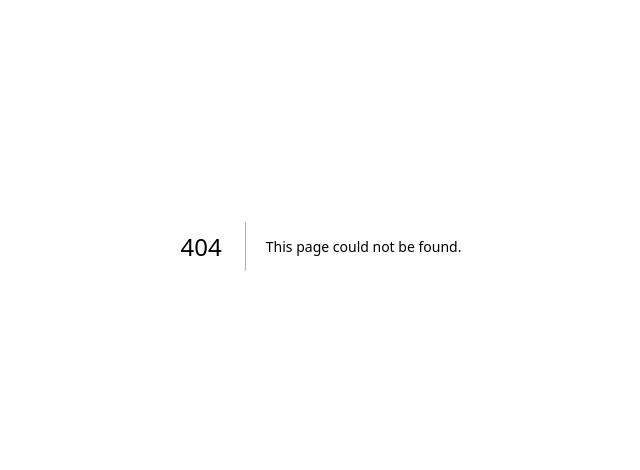
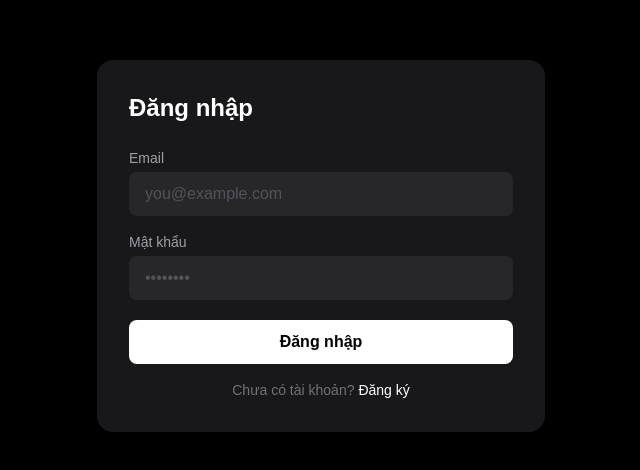
Before and after one commit to mhieu0410/cv-ai-fpt, a Next.js app: page /login in a window 1280 px wide. Before the commit this address had no page. Shown: the part 154-624 px from the top of the page, without its empty margins (319-959 px from the left). Built offline with nearby package versions, Linux system fonts and the light colour scheme; no server answers.

Commit message:
hoan thanh dang ky dang nhap email password

```diff
--- /dev/null
+++ b/app/dashboard/page.tsx
@@ -0,0 +1,51 @@
+'use client'
+
+import { useEffect, useState } from 'react'
+import { useRouter } from 'next/navigation'
+import { supabase } from '@/lib/supabase'
+
+export default function DashboardPage() {
+  const router = useRouter()
+  const [email, setEmail] = useState<string | null>(null)
+  const [loading, setLoading] = useState(true)
+
+  useEffect(() => {
+    supabase.auth.getSession().then(({ data: { session } }) => {
+      if (!session) {
+        router.push('/login')
+      } else {
+        setEmail(session.user.email ?? null)
+        setLoading(false)
+      }
+    })
+  }, [router])
+
+  async function handleLogout() {
+    await supabase.auth.signOut()
+    router.push('/login')
+  }
+
+  if (loading) {
+    return (
+      <div className="min-h-screen bg-black flex items-center justify-center">
+        <p className="text-zinc-500">Đang tải...</p>
+      </div>
+    )
+  }
+
+  return (
+    <div className="min-h-screen bg-black flex items-center justify-center">
+      <div className="text-center">
+        <p className="text-white text-2xl font-bold mb-6">
+          Xin chào, {email}
+        </p>
+        <button
+          onClick={handleLogout}
+          className="bg-white text-black font-semibold px-6 py-2.5 rounded-lg hover:bg-zinc-200 transition-colors"
+        >
+          Đăng xuất
+        </button>
+      </div>
+    </div>
+  )
+}
--- /dev/null
+++ b/app/login/page.tsx
@@ -0,0 +1,77 @@
+'use client'
+
+import { useState } from 'react'
+import { useRouter } from 'next/navigation'
+import { supabase } from '@/lib/supabase'
+
+export default function LoginPage() {
+  const router = useRouter()
+  const [email, setEmail] = useState('')
+  const [password, setPassword] = useState('')
+  const [error, setError] = useState('')
+  const [loading, setLoading] = useState(false)
+
+  async function handleSubmit(e: React.FormEvent) {
+    e.preventDefault()
+    setError('')
+    setLoading(true)
+
+    const { error } = await supabase.auth.signInWithPassword({ email, password })
+
+    if (error) {
+      setError(error.message)
+      setLoading(false)
+      return
+    }
+
+    router.push('/dashboard')
+  }
+
+  return (
+    <div className="min-h-screen bg-black flex items-center justify-center px-4">
+      <div className="bg-zinc-900 p-8 rounded-2xl w-full max-w-md">
+        <h1 className="text-white text-2xl font-bold mb-6">Đăng nhập</h1>
+        <form onSubmit={handleSubmit} className="flex flex-col gap-4">
+          <div>
+            <label className="text-zinc-400 text-sm mb-1 block">Email</label>
+            <input
+              type="email"
+              required
+              value={email}
+              onChange={(e) => setEmail(e.target.value)}
+              placeholder="you@example.com"
+              className="w-full bg-zinc-800 text-white rounded-lg px-4 py-2.5 focus:outline-none focus:ring-2 focus:ring-white/20 placeholder-zinc-600"
+            />
+          </div>
+          <div>
+            <label className="text-zinc-400 text-sm mb-1 block">Mật khẩu</label>
+            <input
+              type="password"
+              required
+              value={password}
+              onChange={(e) => setPassword(e.target.value)}
+              placeholder="••••••••"
+              className="w-full bg-zinc-800 text-white rounded-lg px-4 py-2.5 focus:outline-none focus:ring-2 focus:ring-white/20 placeholder-zinc-600"
+            />
+          </div>
+          {error && (
+            <p className="text-red-400 text-sm bg-red-950/40 px-3 py-2 rounded-lg">{error}</p>
+          )}
+          <button
+            type="submit"
+            disabled={loading}
+            className="bg-white text-black font-semibold py-2.5 rounded-lg hover:bg-zinc-200 disabled:opacity-50 transition-colors mt-1"
+          >
+            {loading ? 'Đang xử lý...' : 'Đăng nhập'}
+          </button>
+          <p className="text-zinc-500 text-sm text-center">
+            Chưa có tài khoản?{' '}
+            <a href="/signup" className="text-white hover:underline">
+              Đăng ký
+            </a>
+          </p>
+        </form>
+      </div>
+    </div>
+  )
+}
--- /dev/null
+++ b/app/signup/page.tsx
@@ -0,0 +1,77 @@
+'use client'
+
+import { useState } from 'react'
+import { useRouter } from 'next/navigation'
+import { supabase } from '@/lib/supabase'
+
+export default function SignupPage() {
+  const router = useRouter()
+  const [email, setEmail] = useState('')
+  const [password, setPassword] = useState('')
+  const [error, setError] = useState('')
+  const [loading, setLoading] = useState(false)
+
+  async function handleSubmit(e: React.FormEvent) {
+    e.preventDefault()
+    setError('')
+    setLoading(true)
+
+    const { error } = await supabase.auth.signUp({ email, password })
+
+    if (error) {
+      setError(error.message)
+      setLoading(false)
+      return
+    }
+
+    router.push('/dashboard')
+  }
+
+  return (
+    <div className="min-h-screen bg-black flex items-center justify-center px-4">
+      <div className="bg-zinc-900 p-8 rounded-2xl w-full max-w-md">
+        <h1 className="text-white text-2xl font-bold mb-6">Đăng ký</h1>
+        <form onSubmit={handleSubmit} className="flex flex-col gap-4">
+          <div>
+            <label className="text-zinc-400 text-sm mb-1 block">Email</label>
+            <input
+              type="email"
+              required
+              value={email}
+              onChange={(e) => setEmail(e.target.value)}
+              placeholder="you@example.com"
+              className="w-full bg-zinc-800 text-white rounded-lg px-4 py-2.5 focus:outline-none focus:ring-2 focus:ring-white/20 placeholder-zinc-600"
+            />
+          </div>
+          <div>
+            <label className="text-zinc-400 text-sm mb-1 block">Mật khẩu</label>
+            <input
+              type="password"
+              required
+              value={password}
+              onChange={(e) => setPassword(e.target.value)}
+              placeholder="••••••••"
+              className="w-full bg-zinc-800 text-white rounded-lg px-4 py-2.5 focus:outline-none focus:ring-2 focus:ring-white/20 placeholder-zinc-600"
+            />
+          </div>
+          {error && (
+            <p className="text-red-400 text-sm bg-red-950/40 px-3 py-2 rounded-lg">{error}</p>
+          )}
+          <button
+            type="submit"
+            disabled={loading}
+            className="bg-white text-black font-semibold py-2.5 rounded-lg hover:bg-zinc-200 disabled:opacity-50 transition-colors mt-1"
+          >
+            {loading ? 'Đang xử lý...' : 'Đăng ký'}
+          </button>
+          <p className="text-zinc-500 text-sm text-center">
+            Đã có tài khoản?{' '}
+            <a href="/login" className="text-white hover:underline">
+              Đăng nhập
+            </a>
+          </p>
+        </form>
+      </div>
+    </div>
+  )
+}
```
